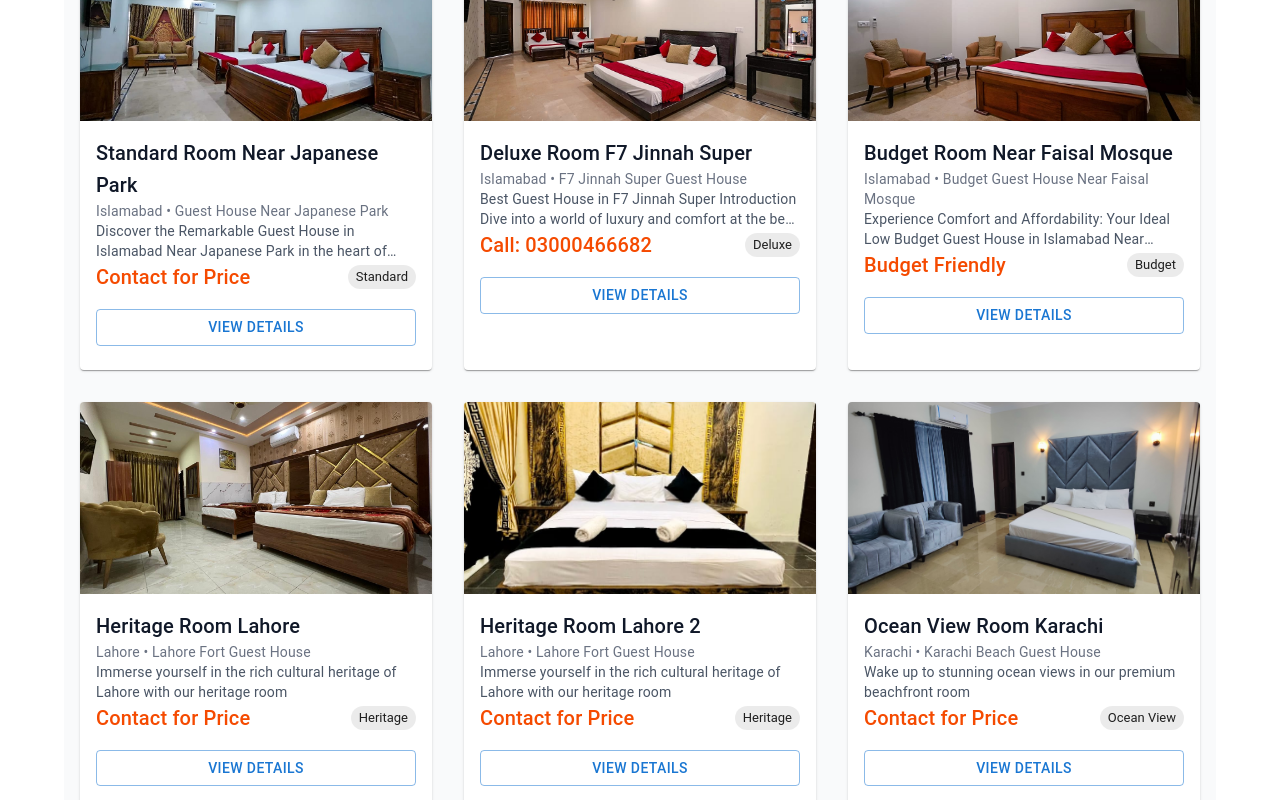
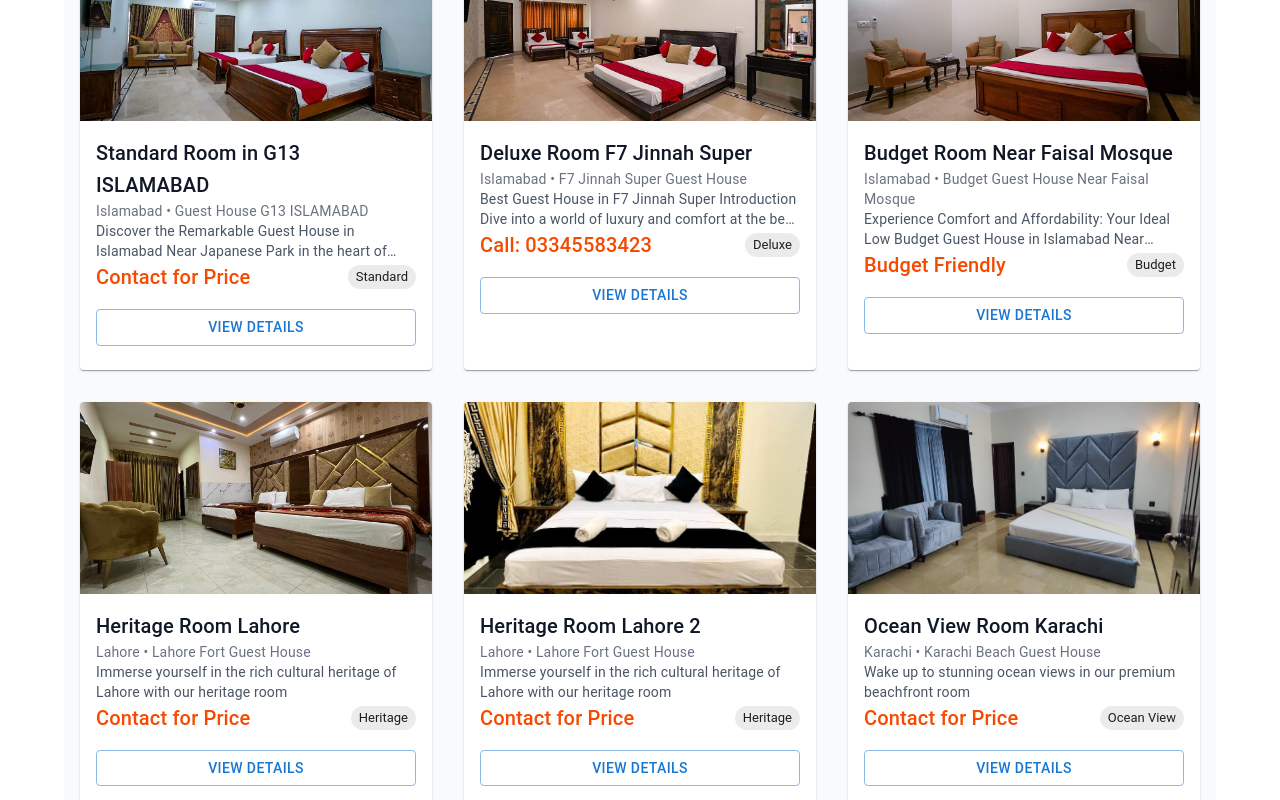
Before and after one commit to Wackar-Afzal/pakstayz, a Next.js app: page / in a window 1280 px wide. Shown: the part 1480-2280 px from the top of the page. Built offline with nearby package versions, Linux system fonts and the light colour scheme; what @mui/material-nextjs would draw is missing.

Commit message:
changes by bilal in data file

```diff
--- a/src/assets/data.js
+++ b/src/assets/data.js
@@ -10,19 +10,19 @@ export const cities = [
     guestHouses: [
       {
         id: 1,
-        name: "Guest House Near Japanese Park",
-        slug: "guest-house-japanese-park",
-        description: "A cozy guest house close to Japanese Park in the heart of Islamabad",
-        address: "Near Japanese Park, Islamabad",
-        phone: "03000466682",
-        whatsapp: "923000466682",
-        email: "info@japaneseparkguesthouse.com",
+        name: "Guest House G13 ISLAMABAD",
+        slug: "guest-house-jG13-ISLAMABAD",
+        description: "A cozy guest house G13 ISLAMABAD in the heart of Islamabad islamabad guesthouses guesthouses islamabad guest house near islamabad airport",
+        address: "G13, Islamabad",
+        phone: "03345583423",
+        whatsapp: "03345583423",
+        email: "attiq5583423@gmail.com",
         rating: 4.5,
         isActive: true,
         facilities: [
           "Free WiFi",
           "24/7 Security",
-          "Free Breakfast",
+          "paid Breakfast",
           "Smart LED TV",
           "Inverter AC",
           "Parking",
@@ -31,7 +31,7 @@ export const cities = [
         rooms: [
           {
             id: 1,
-            name: "Standard Room Near Japanese Park",
+            name: "Standard Room in G13 ISLAMABAD",
             price: "Contact for Price",
             img: "room1.0.jpg",
             slug: "standard-room-japanese-park",
@@ -57,7 +57,7 @@ export const cities = [
               {
                 type: "heading",
                 level: 1,
-                text: "Discover the Remarkable Guest House in Islamabad Near Japanese Park",
+                text: "Discover the Remarkable Guest House in  G13 Islamabad",
               },
               {
                 type: "paragraph",
@@ -77,7 +77,7 @@ export const cities = [
               {
                 type: "list",
                 items: [
-                  "Prime location near Japanese Park",
+                  "Prime location in G13 near islamabad chowk, only 1km from 26 no bus stand and golra mor 3km only from golra darbar",
                   "Clean and comfortable rooms",
                   "24/7 customer service",
                   "Affordable pricing",
@@ -121,9 +121,9 @@ export const cities = [
         slug: "f7-jinnah-super-guest-house",
         description: "Best Guest House in F7 Jinnah Super - Unleash a Remarkable Stay Today!",
         address: "F7 Jinnah Super, Islamabad",
-        phone: "03000466682",
-        whatsapp: "923000466682",
-        email: "info@f7guesthouse.com",
+        phone: "03345583423",
+        whatsapp: "03345583423",
+        email: "attiq5583423@gmail.com",
         rating: 4.8,
         isActive: true,
         facilities: [
@@ -140,7 +140,7 @@ export const cities = [
           {
             id: 2,
             name: "Deluxe Room F7 Jinnah Super",
-            price: "Call: 03000466682",
+            price: "Call: 03345583423",
             img: "room2.0.jpg",
             slug: "deluxe-room-f7-jinnah-super",
             description: "Best Guest House in F7 Jinnah Super Introduction Dive into a world of luxury and comfort at the best guest house in F7 Jinnah Super. Experience a stay like never...",
@@ -205,9 +205,9 @@ export const cities = [
         slug: "budget-guest-house-faisal-mosque",
         description: "Low Budget Guest House in Islamabad: The Ultimate Opportunity for a Thrilling Stay",
         address: "Near Faisal Mosque, Islamabad",
-        phone: "03000466682",
-        whatsapp: "923000466682",
-        email: "info@budgetguesthouse.com",
+        phone: "03345583423",
+        whatsapp: "03345583423",
+        email: "attiq5583423@gmail.com",
         rating: 4.2,
         isActive: true,
         facilities: [
@@ -292,9 +292,9 @@ export const cities = [
         slug: "lahore-fort-guest-house",
         description: "Experience the rich cultural heritage of Lahore from our centrally located guest house",
         address: "Near Lahore Fort, Lahore",
-        phone: "03000466682",
-        whatsapp: "923000466682",
-        email: "info@lahoreguesthouse.com",
+        phone: "03345583423",
+        whatsapp: "923345583423",
+        email: "attiq5583423@gmail.com",
         rating: 4.6,
         isActive: true,
         facilities: [
@@ -369,9 +369,9 @@ export const cities = [
         slug: "karachi-beach-guest-house",
         description: "Enjoy the coastal breeze and modern amenities in the heart of Karachi",
         address: "Near Clifton Beach, Karachi",
-        phone: "03000466682",
-        whatsapp: "923000466682",
-        email: "info@karachiguesthouse.com",
+        phone: "03345583423",
+        whatsapp: "923345583423",
+        email: "attiq5583423.com",
         rating: 4.4,
         isActive: true,
         facilities: [
@@ -498,14 +498,14 @@ export const footerData = {
     "mapLink": "https://www.google.com/maps?q=Islamabad,+Pakistan&hl=en"
   },
   "phone": {
-    "number": "+92 300 8933591",
-    "tel": "923008933591"
+    "number": "+92 3345583423",
+    "tel": "923345583423"
   },
   "email": "attiq5583423@gmail.com",
   "facebook": {
     "link": "https://www.facebook.com/PakStayz?mibextid=wwXIfr&rdid=hmFnxELNghNfd5u5&share_url=https%3A%2F%2Fwww.facebook.com%2Fshare%2F18buKKfX9s%2F%3Fmibextid%3DwwXIfr#"
   },
-  "whatsappLink": "https://wa.me/923008933591",
+  "whatsappLink": "https://wa.me/923345583423",
   "footerNote": "Available 24/7",
   "copyright": "© 2025 PakStayz"
 }
@@ -709,7 +709,7 @@ export const contactData = {
     },
     {
       type: "p",
-      items: ["923000466682", "923335767387"],
+      items: ["923345583423", "923345583423"],
     },
   ],
 }
```
